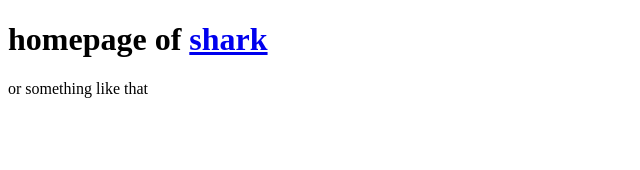
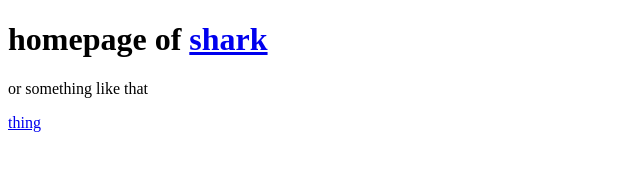
Before and after one commit to SharkDudeLego/sharkdudelego.github.io, a plain HTML site: page index.html in a window 1280 px wide. Shown: the full height of the page, 0-640 px from the left. Drawn offline with Linux system fonts and the light colour scheme.

Commit message:
small change

```diff
--- a/index.html
+++ b/index.html
@@ -4,6 +4,7 @@
     <body>
         <h1>homepage of <a href="https://github.com/SharkDudeLego">shark</a></h1>
         <p>or something like that</p>
+        <a href="https://sharkdudelego.github.io/thing">thing</a>
     </body>
     <head>
         <title>:)</title>
```
Also changed, not shown: 1 other file.
